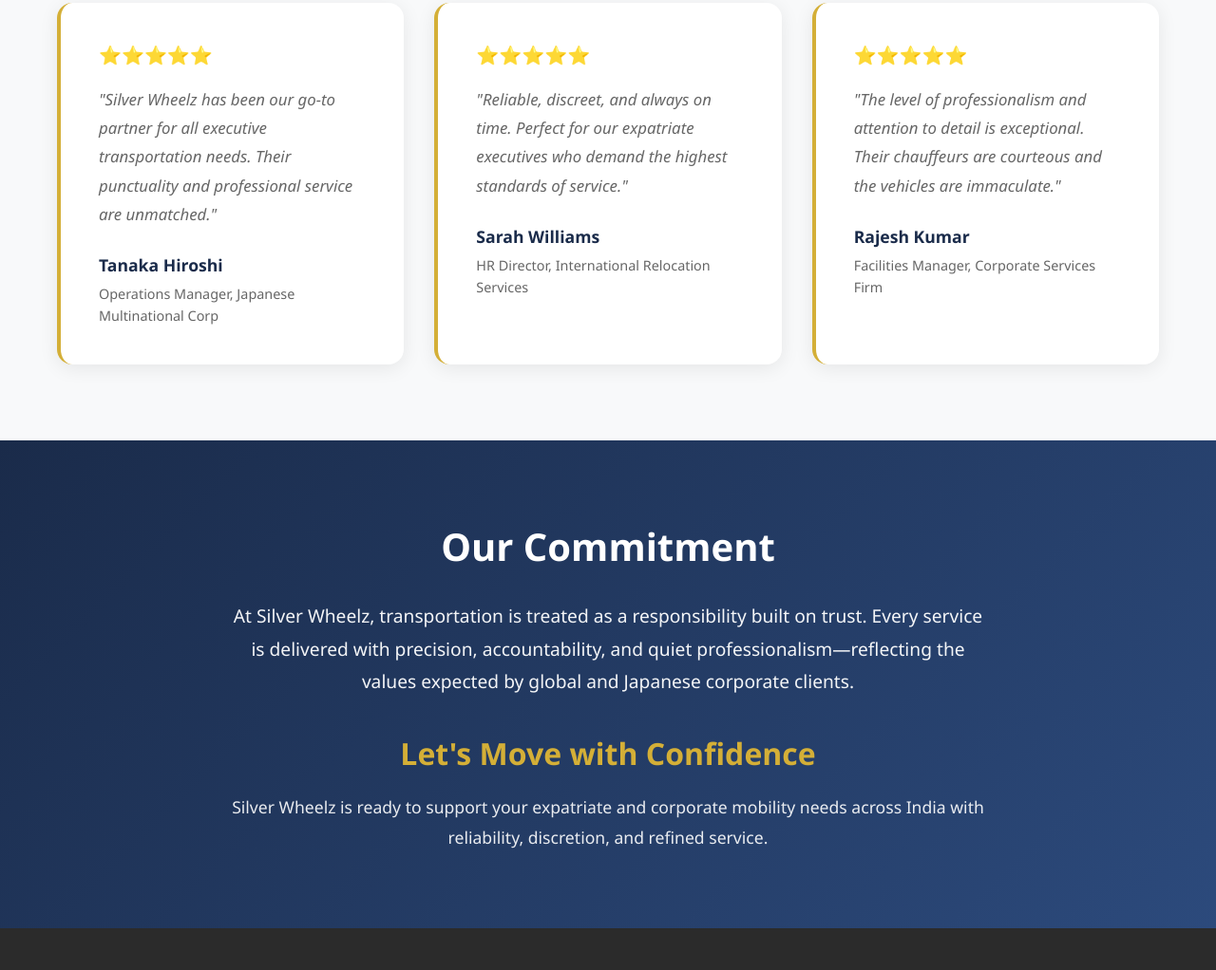
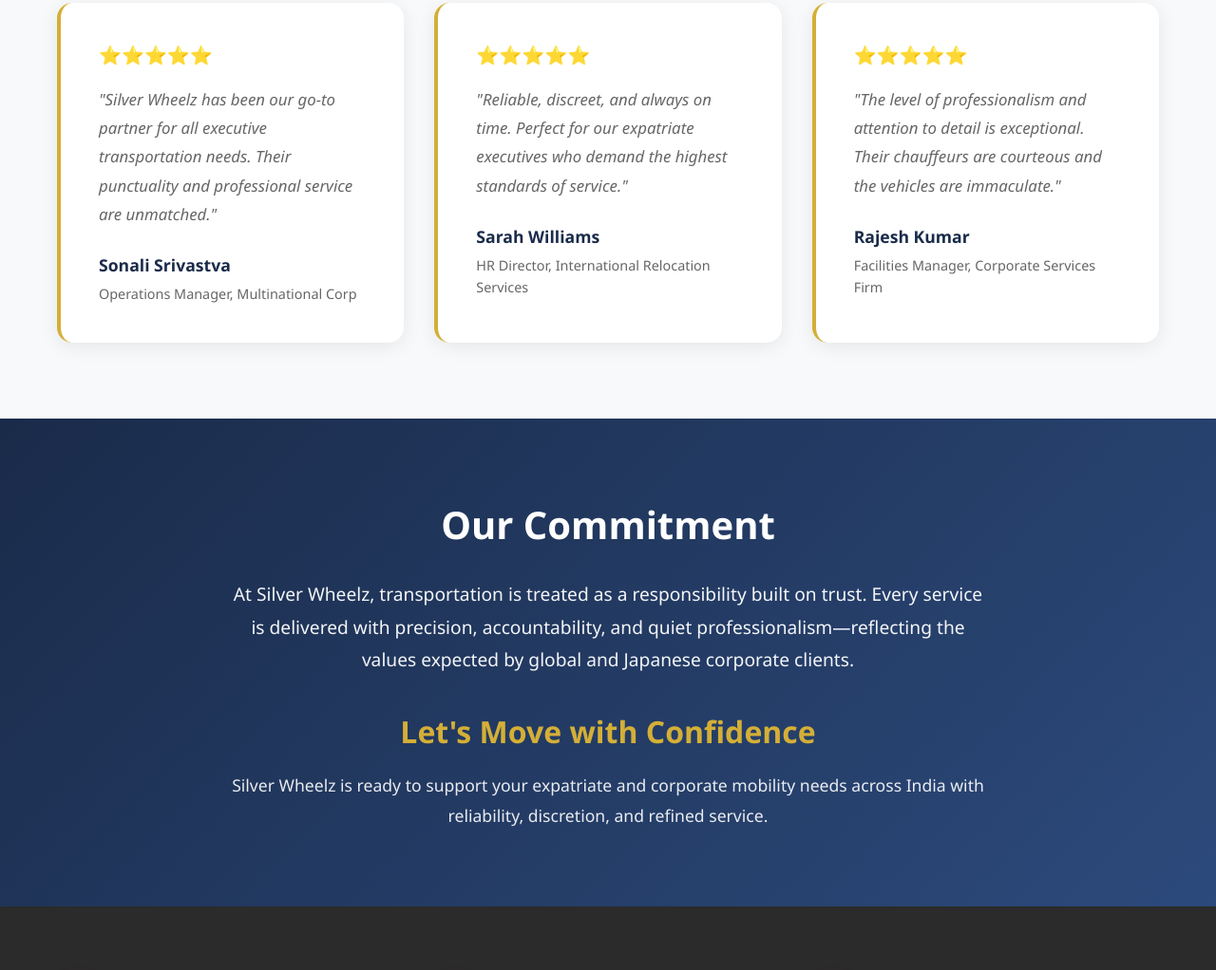
Before and after one commit to sanjayan100/SilverWheelz, a website built with Vite: page index.html in a window 1280 px wide. Shown: the part 6727-7749 px from the top of the page at 95% size. Built offline with nearby package versions, Linux system fonts and the light colour scheme.

Commit message:
Update testimonial author

```diff
--- a/index.html
+++ b/index.html
@@ -708,8 +708,8 @@
               "Silver Wheelz has been our go-to partner for all executive transportation needs. Their punctuality and professional service are unmatched."
             </p>
             <div class="testimonial-author">
-              <strong>Tanaka Hiroshi</strong>
-              <span>Operations Manager, Japanese Multinational Corp</span>
+              <strong>Sonali Srivastva</strong>
+              <span>Operations Manager, Multinational Corp</span>
             </div>
           </div>
           <div class="testimonial-card">
```
